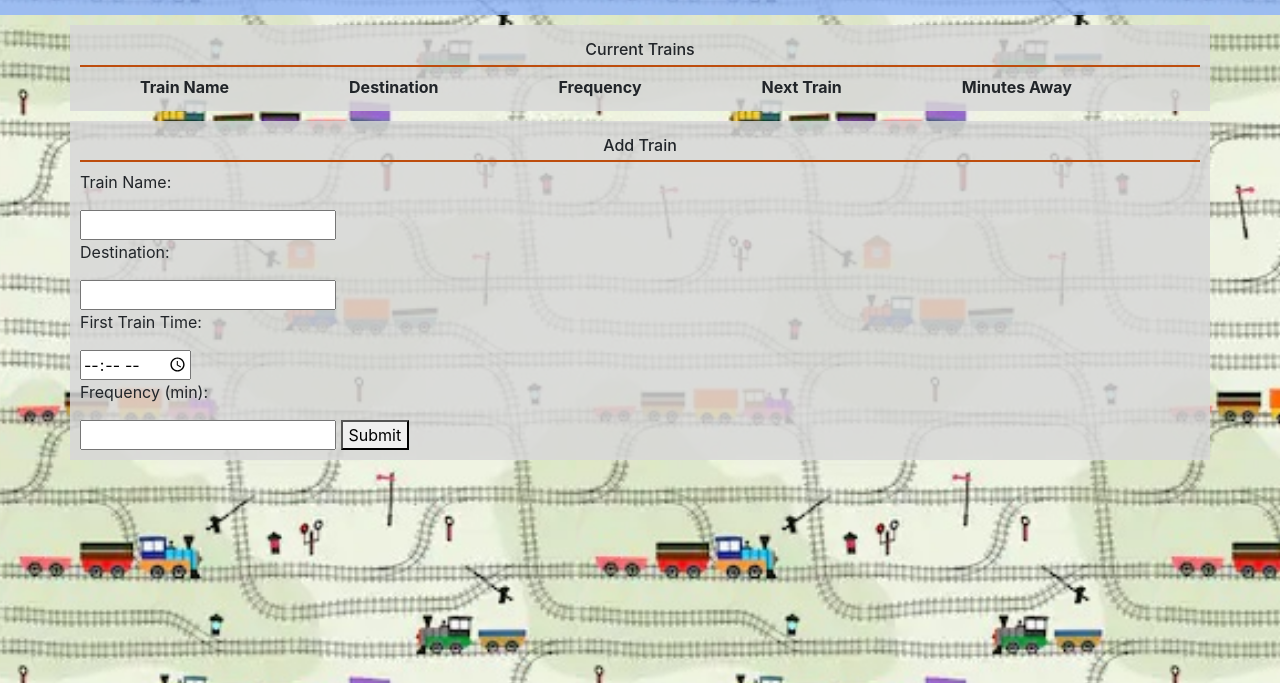
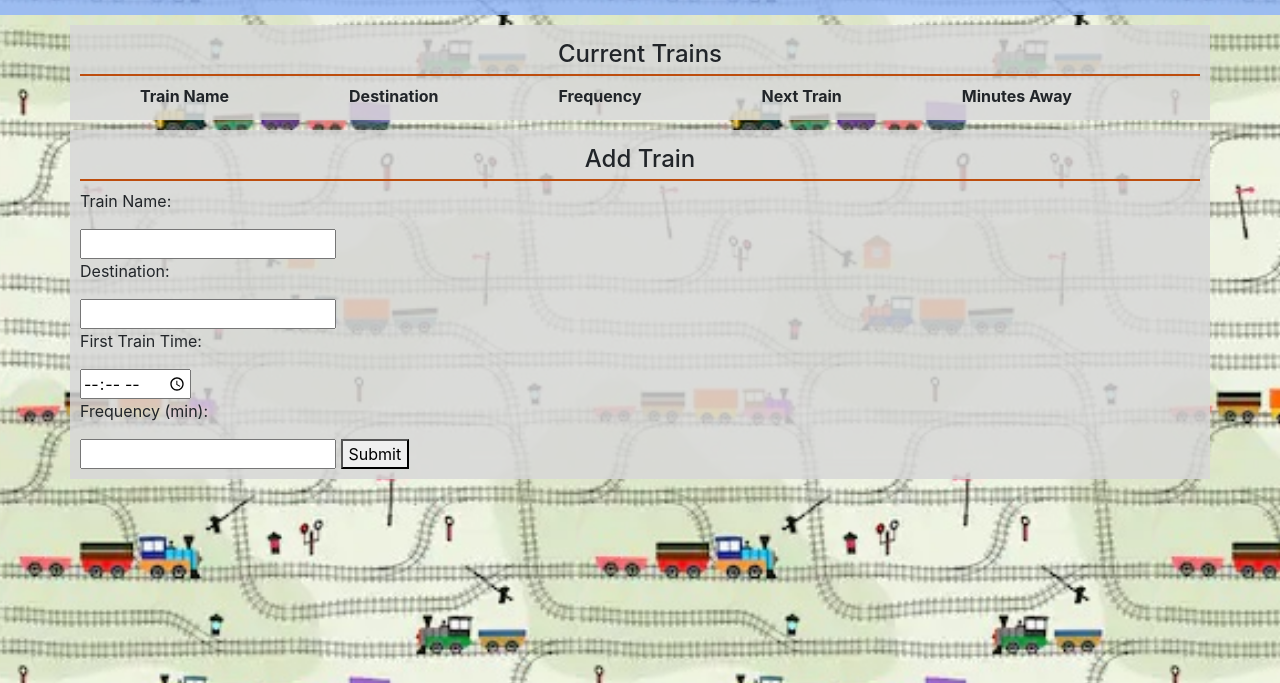
Before and after one commit to DECronin/TrainScheduleCalculator, a plain HTML site: page index.html in a window 1280 px wide. Shown: the part 117-800 px from the top of the page. Drawn offline with nearby package versions, Linux system fonts and the light colour scheme; no server answers.

Commit message:
h6 to h4

```diff
--- a/index.html
+++ b/index.html
@@ -16,7 +16,7 @@
     </header>
 
     <div class="container current-schedule">
-        <h6 id="head">Current Trains</h6>
+        <h4 id="head">Current Trains</h4>
         <table>
             <thead>
                 <th>Train Name</th>
@@ -38,7 +38,7 @@
     </div>
 
     <div class="container add-train">
-        <h6 id="head">Add Train</h6>
+        <h4 id="head">Add Train</h4>
         <p>Train Name:</p>
         <input type="text" id="name">
         <p>Destination:</p>
```
